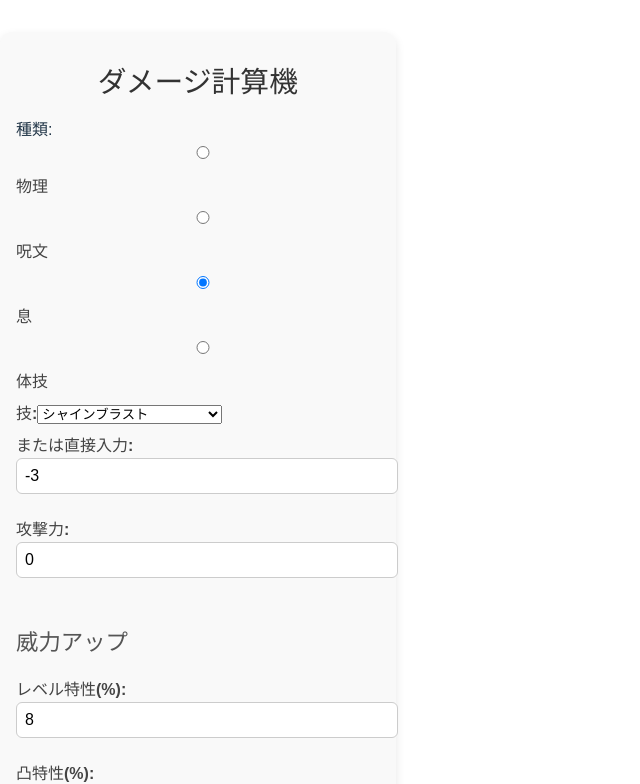
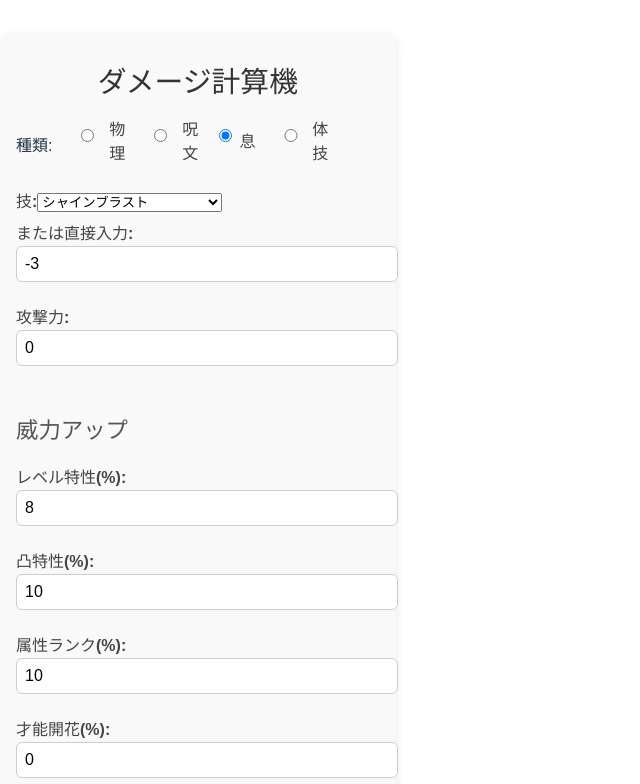
Before and after one commit to meve19/damage-calculator, a React (Vite) app: page / in a window 1280 px wide. Shown: the top 784 px of the page, without its empty margins (0-640 px from the left). Built offline with nearby package versions, Linux system fonts and the light colour scheme.

Commit message:
ラジオボタン変更

```diff
--- a/src/App.css
+++ b/src/App.css
@@ -57,6 +57,19 @@ p {
   color: #222;
 }
 
+/* ラジオボタンの横並び表示 */
+.radio-group {
+  display: flex;
+  align-items: center;
+  gap: 16px; /* ラジオボタン同士の余白 */
+  margin-bottom: 1rem;
+}
+
+.radio-group label {
+  display: flex;
+  align-items: center;
+  gap: 4px; /* ラジオボタンとテキストの間 */
+}
 /* スマホ対応 (幅600px以下の場合) */
 @media (max-width: 600px) {
   .App {
--- a/src/App.jsx
+++ b/src/App.jsx
@@ -106,7 +106,7 @@ export default function App() {
     <div className="App">
       <h1>ダメージ計算機</h1>
 
-      <div>
+      <div className="radio-group">
         種類:
         {skillTypes.map(type => (
           <label key={type}>
```
